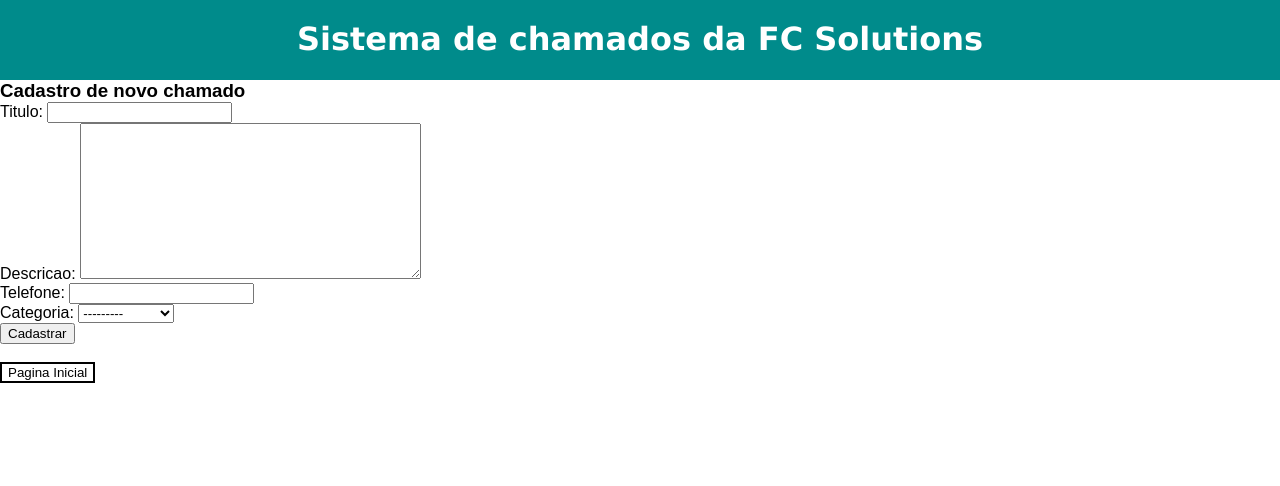
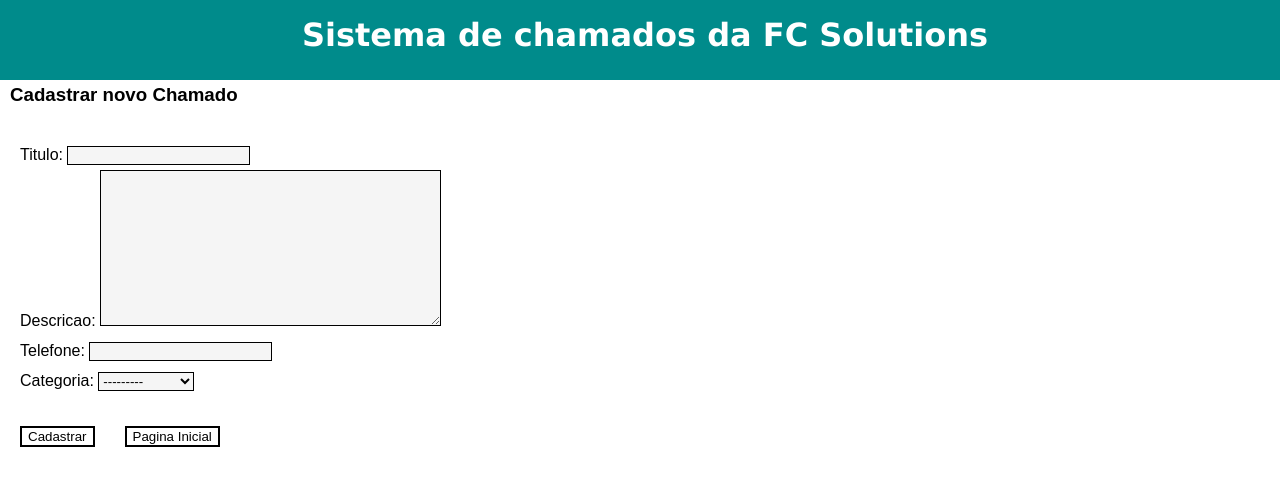
Before and after one commit to vininss/LPC, a Django app: page /chamado/ in a window 1280 px wide. Shown: the top 486 px of the page. Run offline with Django 3.2, Linux system fonts and the light colour scheme; data comes from the database, SQL or seed files in the repository; both versions use the stored data as it was after the commit.

Commit message:
Correções no estilo

```diff
--- a/Solutions/static/css/estilo.css
+++ b/Solutions/static/css/estilo.css
@@ -2,18 +2,34 @@
     font-family: sans-serif;
     text-decoration: none;
     margin: auto;
+}
+body {
+    font-family: 'Lucida Sans', 'Lucida Sans Regular', 'Lucida Grande', 'Lucida Sans Unicode', Geneva, Verdana, sans-serif;
+    line-height: 30px;
+}
+
+form, h1, h2, h3, p{
+    padding-left: 10px;
+}
+
+input, select, textarea{
+    border: 1px;
+    border-style: solid;
+    background-color: whitesmoke;
 }
 .botton{
     background-color: white;
     color: black;
     border: 2px solid;
     margin-right: 10px;
+    margin-left: 10px;
     float: left;
 
 }
 .botton:hover{
     background-color:gray;
 }
+
 
 h1{
     color:white;
--- a/Solutions/templates/Solutions/chamado.html
+++ b/Solutions/templates/Solutions/chamado.html
@@ -11,13 +11,13 @@
     <div class="menu">
         <h1 class="h1">Sistema de chamados da FC Solutions</h1>
     </div>
-    <h3>Cadastro de novo chamado</h3>
-    <form method="post">
+    <h3>Cadastrar novo Chamado</h3><br>
+    <form method="post" >
         {% csrf_token %}
         {{ form.as_p }}
-        <button type="submit">Cadastrar</button>
+        <br>
+        <button type="submit" style="float: left;" class="botton">Cadastrar</button>
     </form>
-    <br>
     <form action="/" style="float: left;"><button class="botton">Pagina Inicial</button></form>
 </body>
 </html>
--- a/Solutions/templates/registration/login.html
+++ b/Solutions/templates/registration/login.html
@@ -14,7 +14,8 @@
     <form action="." method="POST">
         {% csrf_token %}
         {{ form.as_p }}
-        <input class="button" type="submit" value="Entrar">
+        <br>
+        <button class="botton" type="submit">Entrar</button>
     </form>
 </body>
 </html>
```
Also changed, not shown: db.sqlite3.
